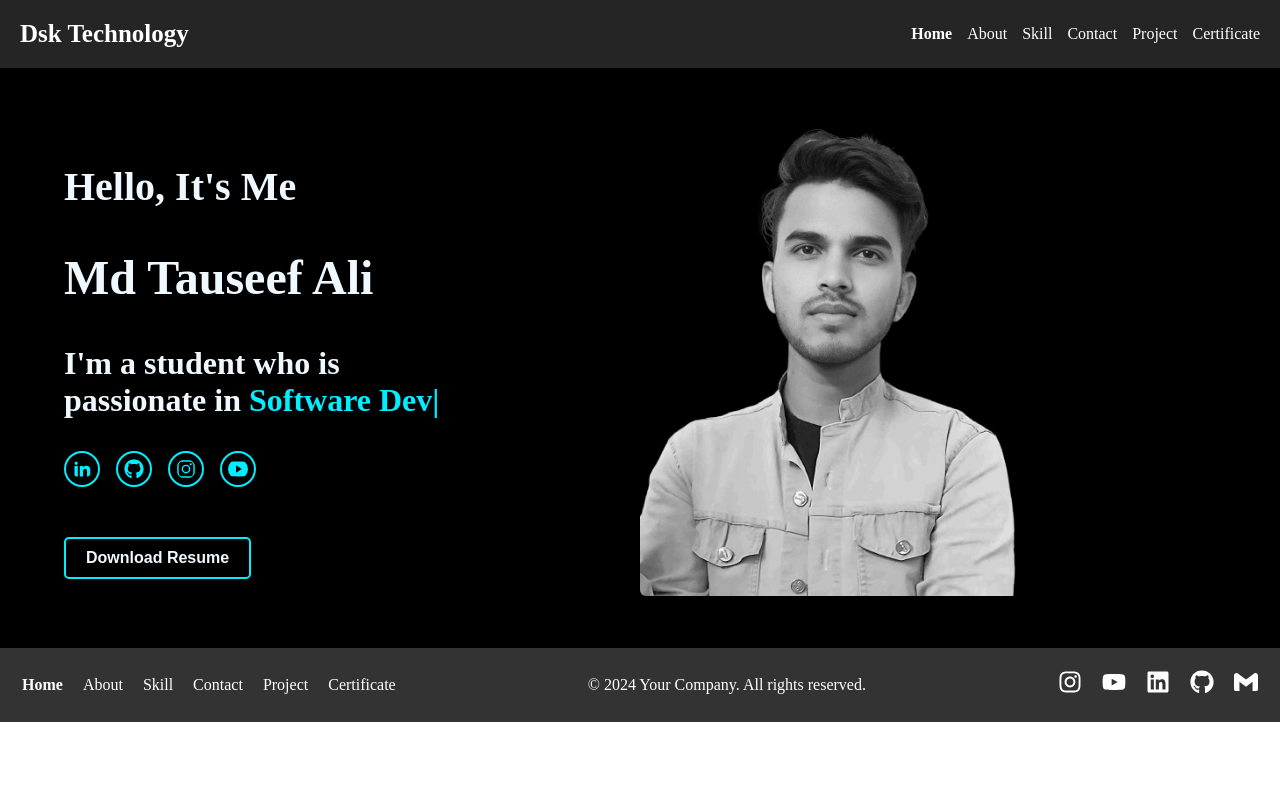
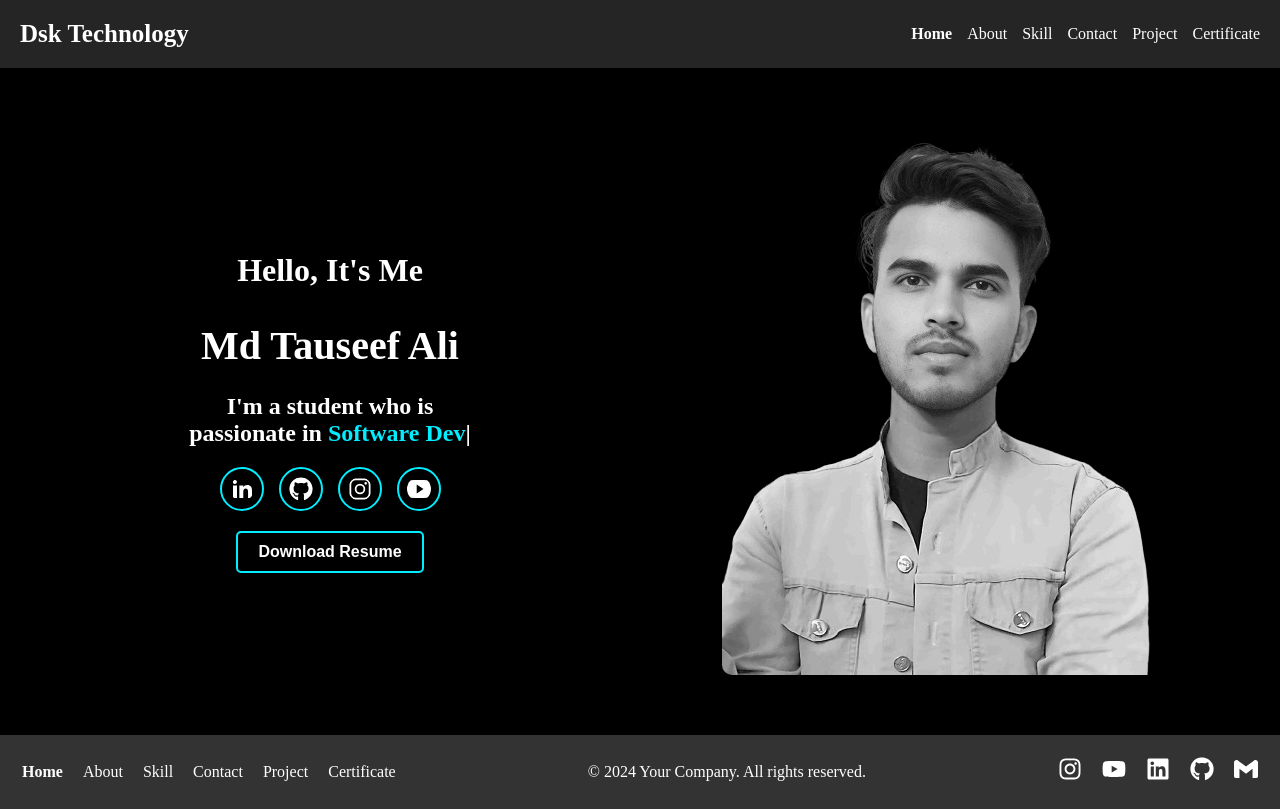
Before and after one commit to Md-TAUSEEF/Portfolio, a React (Vite) app: page / in a window 1280 px wide. Built offline with nearby package versions, Linux system fonts and the light colour scheme.

Commit message:
Update Home.css

```diff
--- a/src/Components/Pages/Home.css
+++ b/src/Components/Pages/Home.css
@@ -1,154 +1,121 @@
 .Home_container {
   display: flex;
-  flex-direction: column;
+  flex-wrap: wrap;
   align-items: center;
   justify-content: space-between;
+  padding: 40px 20px;
   background-color: #000;
-  padding: 2rem 1rem;
+  color: #fff;
 }
 
 .Home_left {
+  flex: 1 1 300px;
+  padding: 20px;
   text-align: center;
-  margin-top: 40px;
 }
 
 .Home_left h1 {
-  font-size: 2.5rem;
-  color: aliceblue;
+  font-size: 2rem;
+  margin-bottom: 10px;
 }
 
 .Home_left h2 {
-  font-size: 3rem;
-  color: aliceblue;
+  font-size: 2.5rem;
+  margin-bottom: 10px;
 }
 
 .Home_left h3 {
-  font-size: 2rem;
-  color: aliceblue;
+  font-size: 1.5rem;
+  margin-bottom: 20px;
 }
 
-.Home_left h3 span {
+.Home_left h3 .text {
   color: #0ef;
-  font-size: 2rem;
-  font-weight: 700;
+  font-weight: bold;
 }
 
 .svfimage {
   display: flex;
   justify-content: center;
-  gap: 1rem;
-  color: #0ef;
-  margin: 20px auto;
+  gap: 15px;
+  margin: 20px 0;
 }
 
 .svfimage svg {
-  font-size: 20px;
+  font-size: 24px;
   border: 2px solid #0ef;
   border-radius: 50%;
-  padding: 6px;
+  padding: 8px;
+  transition: 0.3s ease;
   cursor: pointer;
-  transition: 0.3s ease;
 }
 
 .svfimage svg:hover {
-  background: #0ef;
+  background-color: #0ef;
   color: #000;
-  box-shadow: 0 0 20px #0ef;
+  box-shadow: 0 0 10px #0ef;
 }
 
 .Home_left button {
+  padding: 10px 20px;
+  border: 2px solid #0ef;
   background-color: transparent;
-  border: 2px solid #0ef;
-  padding: 10px 20px;
-  color: aliceblue;
+  color: #fff;
   font-size: 1rem;
   font-weight: bold;
-  margin-top: 30px;
   cursor: pointer;
+  transition: box-shadow 0.3s ease;
 }
 
 .Home_left button:hover {
-  box-shadow: 0 0 5px cyan, 0 0 25px cyan, 0 0 50px cyan, 0 0 100px cyan;
+  box-shadow: 0 0 5px #0ef, 0 0 25px #0ef, 0 0 50px #0ef;
+}
+
+.Home_right {
+  flex: 1 1 300px;
+  padding: 20px;
+  display: flex;
+  justify-content: center;
 }
 
 .Home_right img {
-  width: 100%;
-  max-width: 350px;
-  margin-top: 30px;
+  max-width: 100%;
+  height: auto;
+  border-radius: 10px;
   filter: grayscale(100%);
-  border-radius: 6px;
 }
 
 
-@media only screen and (min-width: 768px) {
+@media (max-width: 768px) {
   .Home_container {
-    flex-direction: row;
-    justify-content: space-between;
-    padding: 3rem 5%;
+    flex-direction: column;
+    padding: 20px 10px;
+    text-align: center;
   }
 
-  .Home_left {
-    width: 50%;
-    text-align: left;
-    margin-top: 0;
-  }
-
-  .Home_right {
-    width: 45%;
-  }
-
-  .Home_right img {
-    margin-top: 0;
-    margin-left: 0;
-  }
-
-  .svfimage {
-    justify-content: flex-start;
-    margin: 20px 0;
-  }
-}
-
-
-@media only screen and (min-width: 1024px) {
-  .Home_left {
-    width: 40%;
-  }
-
-  .Home_right {
-    width: 50%;
-  }
-
-  .Home_right img {
-    max-width: 400px;
-  }
-}
-
-
-@media only screen and (max-width: 767px) {
   .Home_left h1 {
-    font-size: 1.8rem;
+    font-size: 1.5rem;
   }
 
   .Home_left h2 {
     font-size: 2rem;
   }
 
-  .Home_left h3,
-  .Home_left h3 span {
+  .Home_left h3 {
     font-size: 1.2rem;
   }
 
+  .Home_right img {
+    max-width: 280px;
+  }
+
   .svfimage svg {
-    font-size: 18px;
-    padding: 5px;
+    font-size: 20px;
+    padding: 6px;
   }
 
   .Home_left button {
     font-size: 0.9rem;
     padding: 8px 16px;
   }
-
-  .Home_right img {
-    max-width: 280px;
-  }
 }
```
